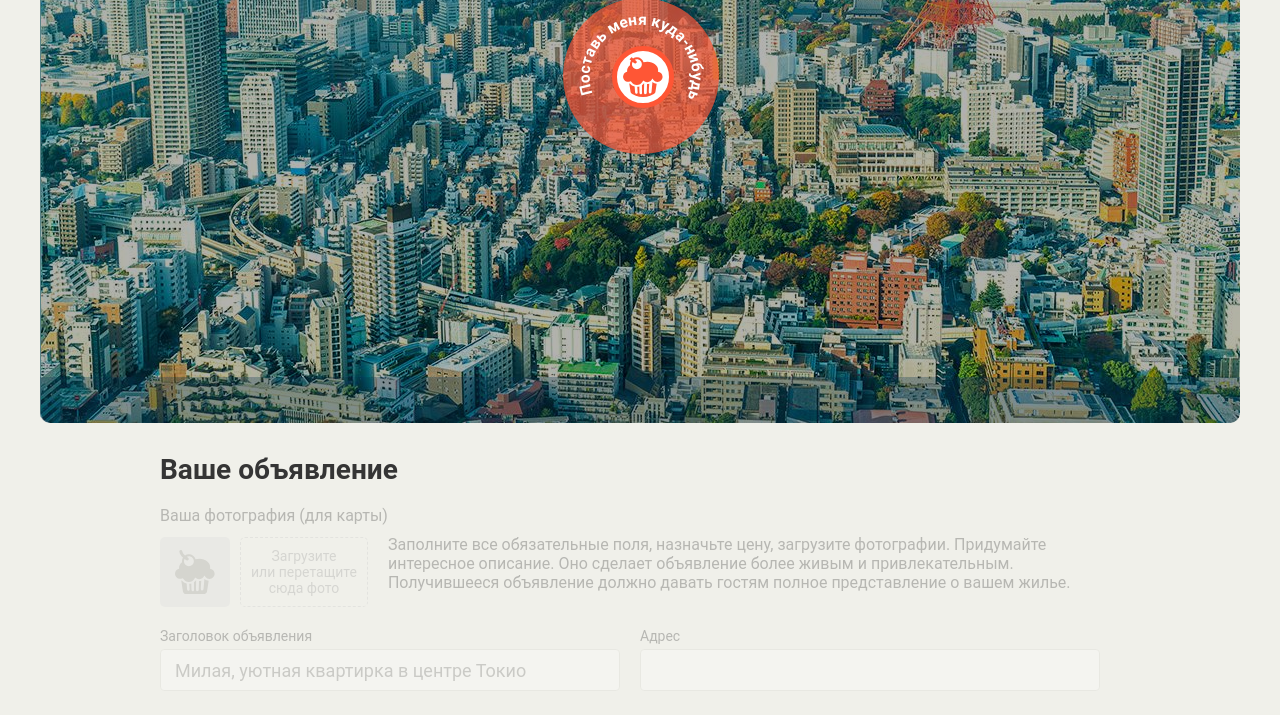
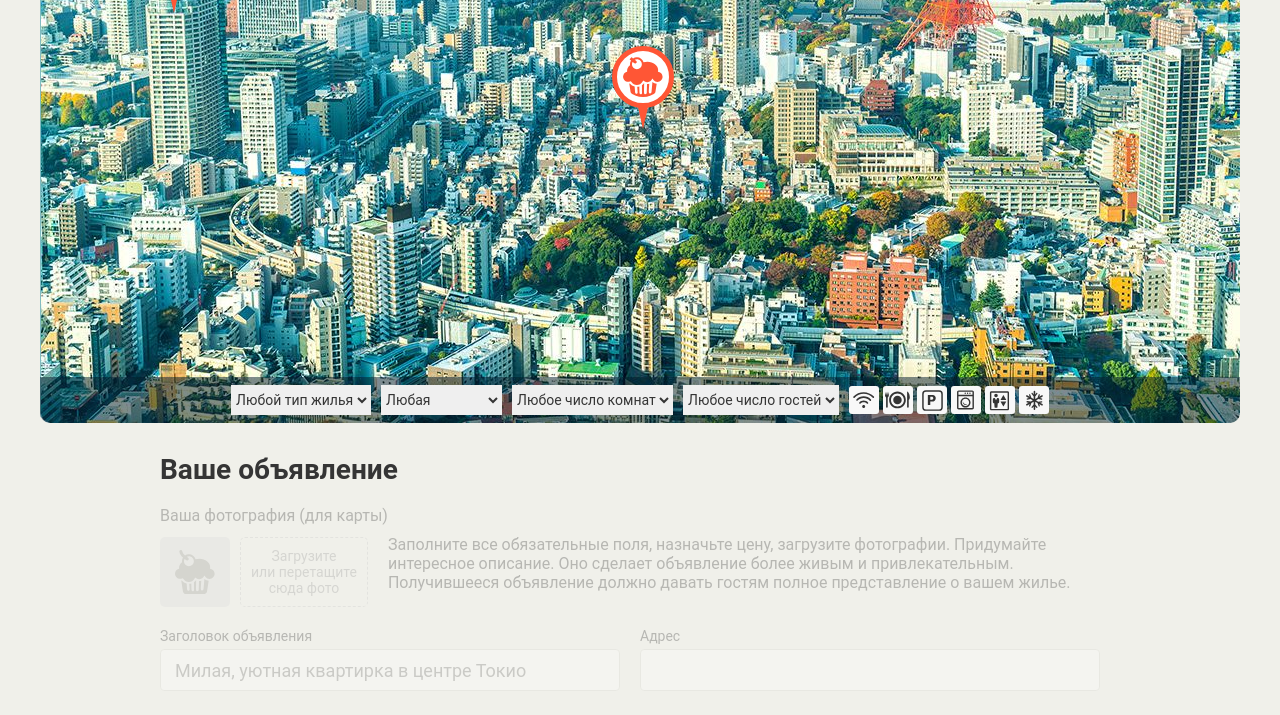
Before and after one commit to okokanya/704543-keksobooking-17, a website: page index.html in a window 1280 px wide. Shown: the part 327-1042 px from the top of the page. Drawn offline with Linux system fonts and the light colour scheme; files whose address does not match are found by name.

Commit message:
need help

```diff
--- a/index.html
+++ b/index.html
@@ -247,6 +247,6 @@
       <button class="error__button" href="#">Попробовать снова</button>
     </div>
   </template>
-
+  <script src='js/main.js'></script>
 </body>
 </html>
--- /dev/null
+++ b/js/main.js
@@ -0,0 +1,47 @@
+'use strict';
+
+var PINNUMBER = 8;
+document.querySelector('.map').classList.remove('map--faded');
+var objectsArray = [];
+
+var getRandomNumber = function (min, max) {
+  var randomNumber = Math.random() * (max - min) + min;
+  return randomNumber;
+};
+
+var dataPins = function () {
+  for (var i = 0; i < PINNUMBER; i++) {
+    objectsArray.push({
+      'author': {
+        avatar: 'cтрока, адрес изображения вида img/avatars/user{{xx}}.png, где {{xx}} это число от 1 до 8 с ведущим нулём. Например, 01, 02 и т. д. Адреса изображений не повторяются'
+      },
+      'offer': {
+        type: 'строка с одним из четырёх фиксированных значений: palace, flat, house или bungalo'
+      },
+      'location': {
+        x: getRandomNumber(0, 750),
+        y: getRandomNumber(130, 630)
+      }
+    });
+  }
+  return (objectsArray);
+};
+
+var placeForPin = document.querySelector('#pin');
+var pinTemplate = document.querySelector('.map__pin');
+
+var renderPins = function (pinsDataToRender) {
+  for (var i = 0; i < PINNUMBER; i++) {
+    var pinElement = pinTemplate.cloneNode(true);
+    pinElement.style.left = pinsDataToRender[i].location.x + 'px';
+    pinElement.style.top = pinsDataToRender[i].location.y + 'px';
+    pinElement.src = '{{pinsData.author.avatar}}';
+    pinElement.alt = '{{pinsData.offer}}';
+    placeForPin.appendChild(pinElement);
+  }
+  return pinElement;
+};
+
+var fragment = document.createDocumentFragment();
+fragment.appendChild(renderPins(dataPins()));
+document.querySelector('.map__pins').appendChild(fragment);
```
Also changed, not shown: 1 other file.
